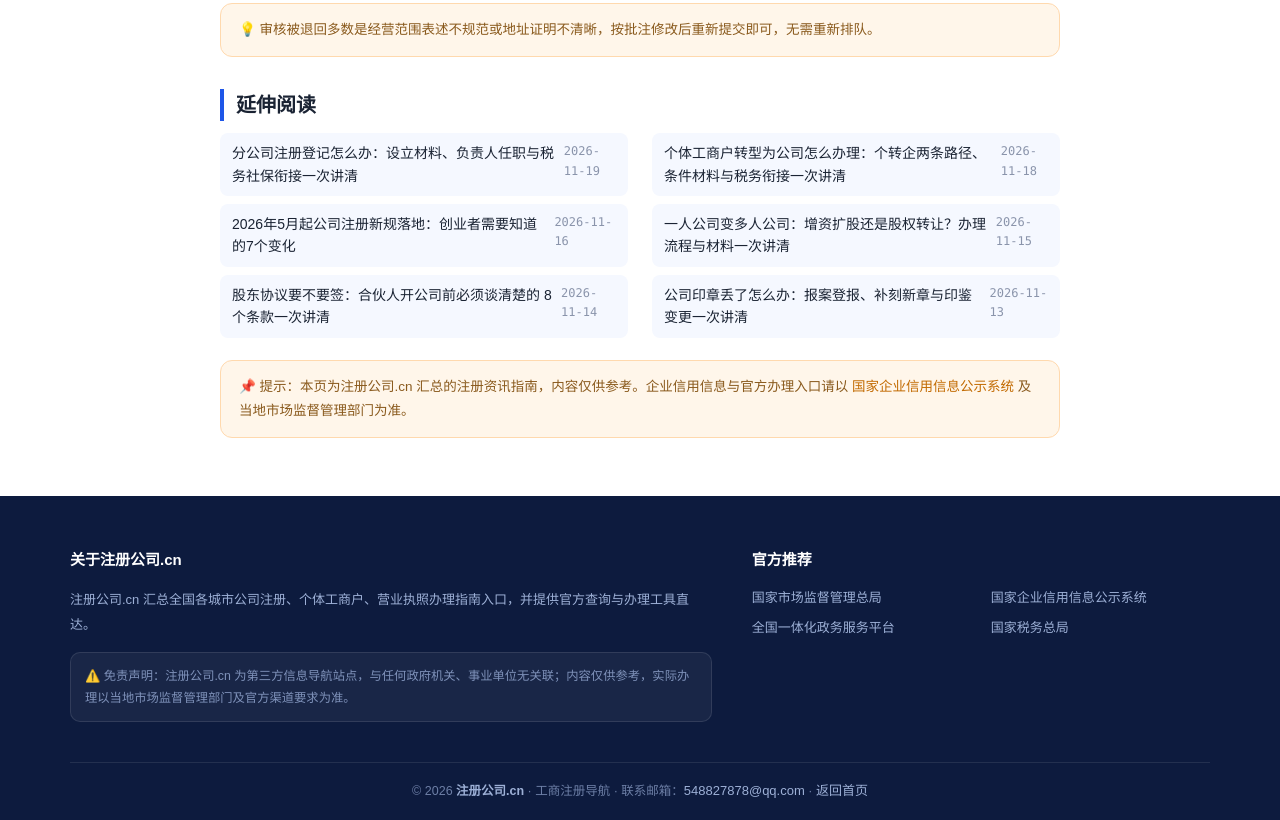
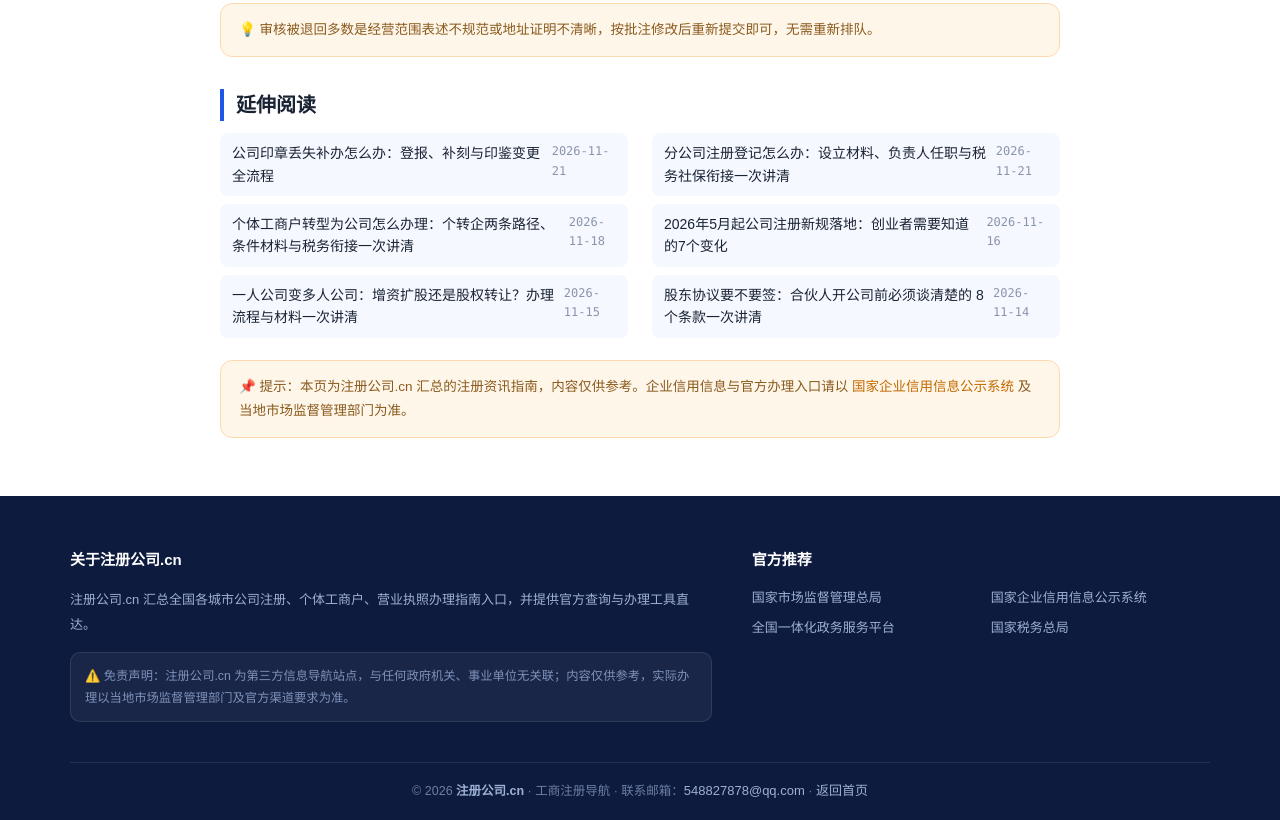
Before and after one commit to mfujun2025/zhuce-gongsi, a plain HTML site: page zixun/0011.html in a window 1280 px wide. Shown: the part 856-1676 px from the top of the page. Drawn offline with Linux system fonts and the light colour scheme.

Commit message:
publish: zixun/0011.html

```diff
--- a/zixun/0011.html
+++ b/zixun/0011.html
@@ -20,7 +20,7 @@
 <h1>营业执照网上申办指南：一网通办操作详解</h1>
 </div></section>
 <main class="page-body">
-<div class="art-meta"><span class="art-tag">营业执照</span><time>2026-09-06</time><span>注册公司.cn</span></div><p class="lead">营业执照已经可以全程网上办理，无需跑窗口。核心入口是各省政务服务网或市场监管局的开办企业平台，配合电子签名即可实现全程不见面审批。</p><h2>一、办理入口与账号准备</h2><p>搜索所在省份的政务服务网或“开办企业一窗通”平台，使用法定代表人或经办人身份实名注册，并完成人脸识别认证。</p><h2>二、填报要点</h2><p>名称通过自主申报系统查重后填报。</p><p>经营范围使用规范化条目检索勾选，涉及许可的项目会自动提示前置或后置审批。</p><p>住所信息按产权证明与租赁合同如实填写，与证明材料保持一致。</p><h2>三、电子签名与提交</h2><p>全体股东、法定代表人、监事在平台上在线签名。提交后可在“我的办件”中查看进度，补正意见会以短信或站内信通知。</p><h2>四、领照与电子执照使用</h2><p>审核通过后即时生成电子营业执照，下载后可用于银行开户、税务登记、政务登录等场景，扫码即可验证真伪。</p><div class="notice">💡 审核被退回多数是经营范围表述不规范或地址证明不清晰，按批注修改后重新提交即可，无需重新排队。</div><h2>延伸阅读</h2><div class="sub-list"><a href="./0083.html">分公司注册登记怎么办：设立材料、负责人任职与税务社保衔接一次讲清<time>2026-11-19</time></a><a href="./0082.html">个体工商户转型为公司怎么办理：个转企两条路径、条件材料与税务衔接一次讲清<time>2026-11-18</time></a><a href="./0081.html">2026年5月起公司注册新规落地：创业者需要知道的7个变化<time>2026-11-16</time></a><a href="./0080.html">一人公司变多人公司：增资扩股还是股权转让？办理流程与材料一次讲清<time>2026-11-15</time></a><a href="./0079.html">股东协议要不要签：合伙人开公司前必须谈清楚的 8 个条款一次讲清<time>2026-11-14</time></a><a href="./0078.html">公司印章丢了怎么办：报案登报、补刻新章与印鉴变更一次讲清<time>2026-11-13</time></a></div><div class="notice">📌 提示：本页为注册公司.cn 汇总的注册资讯指南，内容仅供参考。企业信用信息与官方办理入口请以 <a href="https://www.gsxt.gov.cn" target="_blank" rel="noopener" >国家企业信用信息公示系统</a> 及当地市场监督管理部门为准。</div>
+<div class="art-meta"><span class="art-tag">营业执照</span><time>2026-09-06</time><span>注册公司.cn</span></div><p class="lead">营业执照已经可以全程网上办理，无需跑窗口。核心入口是各省政务服务网或市场监管局的开办企业平台，配合电子签名即可实现全程不见面审批。</p><h2>一、办理入口与账号准备</h2><p>搜索所在省份的政务服务网或“开办企业一窗通”平台，使用法定代表人或经办人身份实名注册，并完成人脸识别认证。</p><h2>二、填报要点</h2><p>名称通过自主申报系统查重后填报。</p><p>经营范围使用规范化条目检索勾选，涉及许可的项目会自动提示前置或后置审批。</p><p>住所信息按产权证明与租赁合同如实填写，与证明材料保持一致。</p><h2>三、电子签名与提交</h2><p>全体股东、法定代表人、监事在平台上在线签名。提交后可在“我的办件”中查看进度，补正意见会以短信或站内信通知。</p><h2>四、领照与电子执照使用</h2><p>审核通过后即时生成电子营业执照，下载后可用于银行开户、税务登记、政务登录等场景，扫码即可验证真伪。</p><div class="notice">💡 审核被退回多数是经营范围表述不规范或地址证明不清晰，按批注修改后重新提交即可，无需重新排队。</div><h2>延伸阅读</h2><div class="sub-list"><a href="./0084.html">公司印章丢失补办怎么办：登报、补刻与印鉴变更全流程<time>2026-11-21</time></a><a href="./0083.html">分公司注册登记怎么办：设立材料、负责人任职与税务社保衔接一次讲清<time>2026-11-21</time></a><a href="./0082.html">个体工商户转型为公司怎么办理：个转企两条路径、条件材料与税务衔接一次讲清<time>2026-11-18</time></a><a href="./0081.html">2026年5月起公司注册新规落地：创业者需要知道的7个变化<time>2026-11-16</time></a><a href="./0080.html">一人公司变多人公司：增资扩股还是股权转让？办理流程与材料一次讲清<time>2026-11-15</time></a><a href="./0079.html">股东协议要不要签：合伙人开公司前必须谈清楚的 8 个条款一次讲清<time>2026-11-14</time></a></div><div class="notice">📌 提示：本页为注册公司.cn 汇总的注册资讯指南，内容仅供参考。企业信用信息与官方办理入口请以 <a href="https://www.gsxt.gov.cn" target="_blank" rel="noopener" >国家企业信用信息公示系统</a> 及当地市场监督管理部门为准。</div>
 </main>
 <footer class="footer"><div class="wrap">
 <div class="footer-in" style="grid-template-columns:1.4fr 1fr">
```
